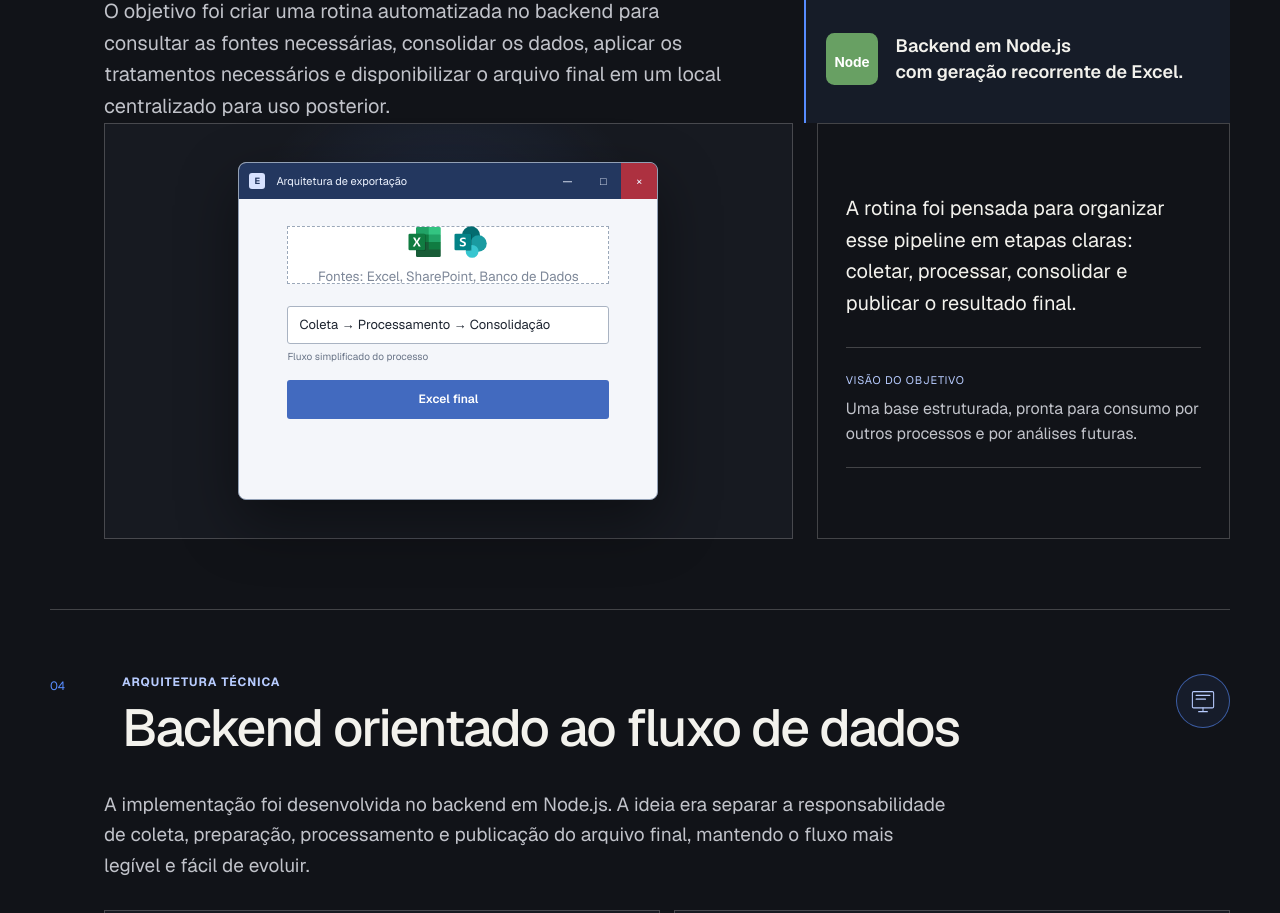
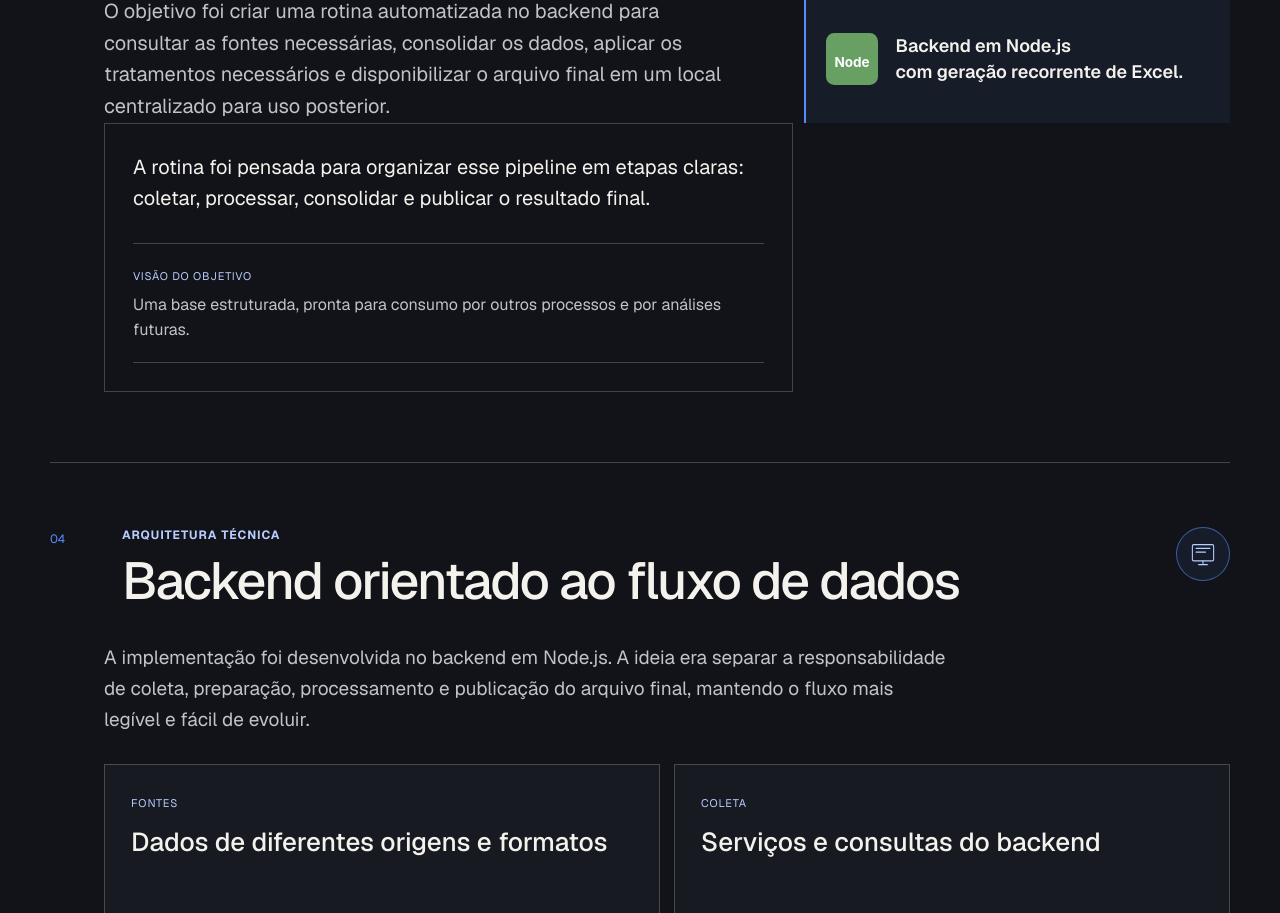
Before and after one commit to bycauazin/landing-page, a Next.js app: page /projetos/account-manager-exportacao-excel in a window 1280 px wide. Shown: the part 3260-4173 px from the top of the page. Built offline with nearby package versions, Linux system fonts and the light colour scheme.

Commit message:
fix: remover janela de exemplo da exportação diária (limpeza de UI)

```diff
--- a/app/projetos/[slug]/exportacao-diaria-case.js
+++ b/app/projetos/[slug]/exportacao-diaria-case.js
@@ -163,23 +163,6 @@ export default function ExportacaoDiariaCase() {
             <div className={styles.nodeBadge}><Image src="/technology-icons/nodejs.svg" width={52} height={52} alt="Node.js" /><strong>Backend em Node.js<br />com geração recorrente de Excel.</strong></div>
           </div>
           <div className={styles.interfaceLayout}>
-            <div className={styles.desktopScene}>
-              <div className={styles.desktopWindow} aria-label="Arquitetura conceitual da exportação diária para Excel">
-                <div className={styles.titleBar}><span className={styles.appIcon}>E</span><span>Arquitetura de exportação</span><div aria-hidden="true"><i>—</i><i>□</i><i>×</i></div></div>
-                <div className={styles.windowBody}>
-                  <div className={styles.logoPlaceholder}>
-                    <div style={{display:'flex',gap:10,alignItems:'center',marginBottom:8}}>
-                      <Image src="/technology-icons/excel.svg" alt="Excel" width={36} height={36} />
-                      <Image src="/technology-icons/sharepoint.svg" alt="SharePoint" width={36} height={36} />
-                    </div>
-                    <small>Fontes: Excel, SharePoint, Banco de Dados</small>
-                  </div>
-                  <div className={styles.fakeSelect}>Coleta → Processamento → Consolidação</div>
-                  <small>Fluxo simplificado do processo</small>
-                  <button type="button">Excel final</button>
-                </div>
-              </div>
-            </div>
             <div className={styles.interfaceCopy}>
               <p>A rotina foi pensada para organizar esse pipeline em etapas claras: coletar, processar, consolidar e publicar o resultado final.</p>
               <div><span>Visão do objetivo</span><p>Uma base estruturada, pronta para consumo por outros processos e por análises futuras.</p></div>
```
